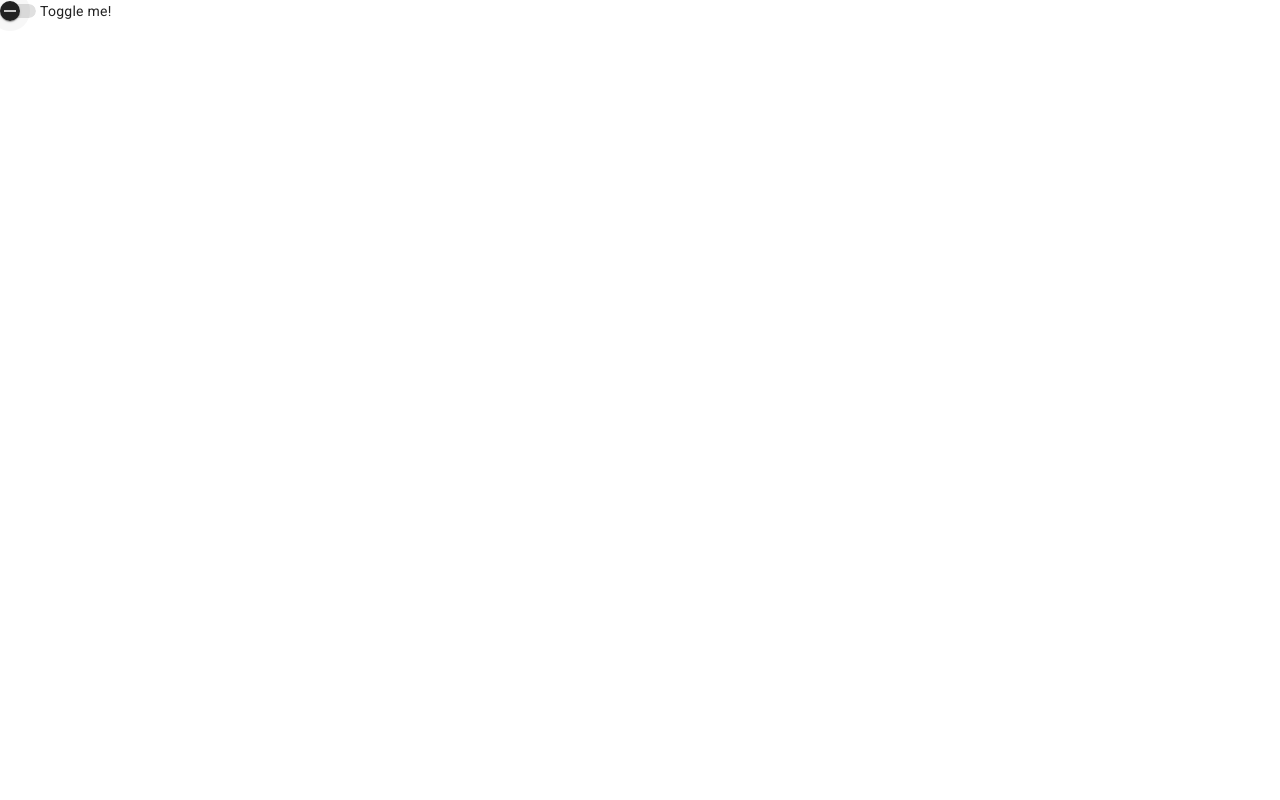
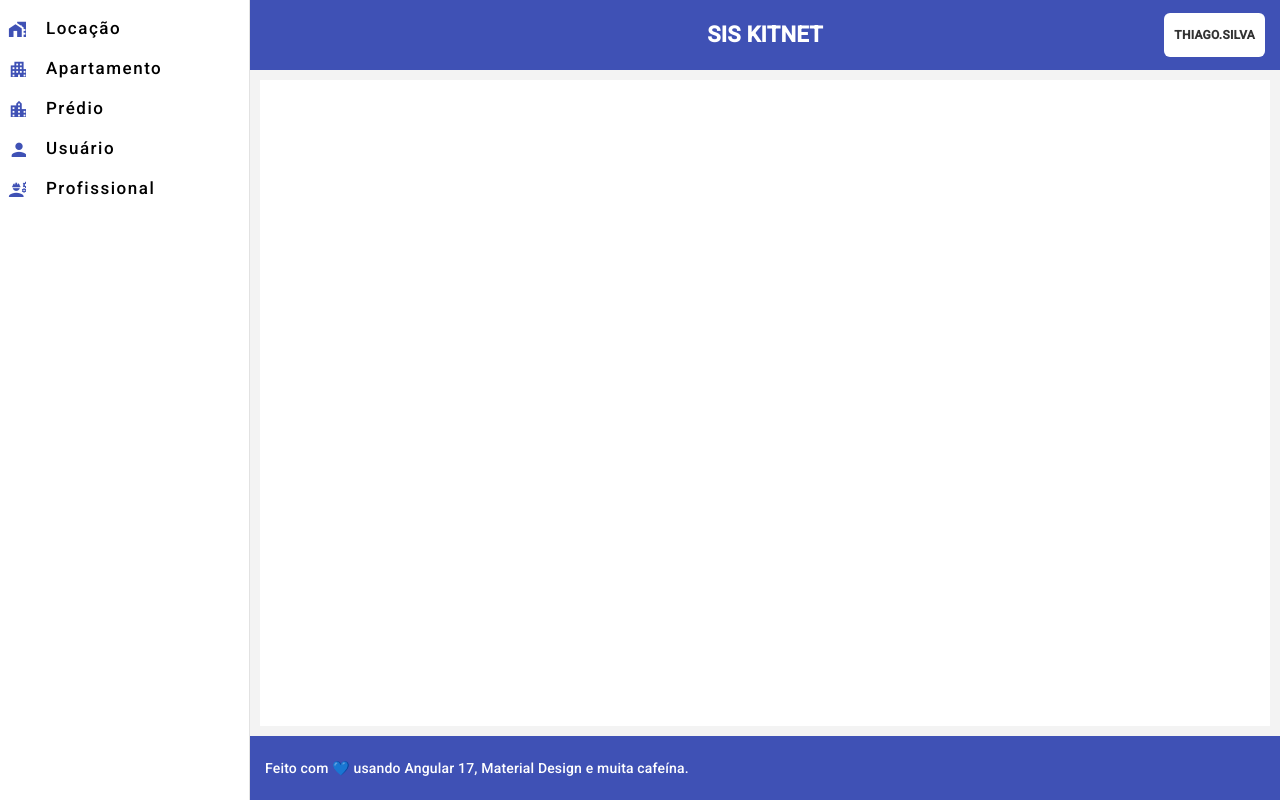
Before and after one commit to thiago-jv/SIS-KITNET-ANGULAR-17-MATERIAL-DESIGNER-17, an Angular app in the folder sis-kitnet/: page / in a window 1280 px wide. Built offline with nearby package versions, Linux system fonts and the light colour scheme.

Commit message:
feat: criando layout inicial

```diff
--- a/sis-kitnet/src/app/app.component.html
+++ b/sis-kitnet/src/app/app.component.html
@@ -1 +1,83 @@
-<mat-slide-toggle>Toggle me!</mat-slide-toggle>
+<mat-sidenav-container class="layout-container">
+
+  <!-- MENU LATERAL -->
+  <mat-sidenav
+    #sidenav
+    class="menu"
+    [mode]="isMobile ? 'over' : 'side'"
+    [opened]="!isMobile"
+  >
+    <div class="menu-content">
+
+      <button mat-button class="menu-item">
+        <mat-icon>home_work</mat-icon>
+        Locação
+      </button>
+
+      <button mat-button class="menu-item">
+        <mat-icon>apartment</mat-icon>
+        Apartamento
+      </button>
+
+      <button mat-button class="menu-item">
+        <mat-icon>location_city</mat-icon>
+        Prédio
+      </button>
+
+      <button mat-button class="menu-item">
+        <mat-icon>person</mat-icon>
+        Usuário
+      </button>
+
+      <button mat-button class="menu-item">
+        <mat-icon>engineering</mat-icon>
+        Profissional
+      </button>
+
+    </div>
+  </mat-sidenav>
+
+  <!-- CONTEÚDO PRINCIPAL -->
+  <mat-sidenav-content>
+
+    <!-- HEADER -->
+    <mat-toolbar class="header" color="primary">
+
+      <!-- Botão Hamburguer -->
+      @if (isMobile) {
+        <button
+          mat-icon-button
+          class="hamburger-box"
+          (click)="sidenav.toggle()"
+        >
+          <mat-icon>menu</mat-icon>
+        </button>
+      }
+
+      <!-- Título (centralizado — some no mobile quando o sidenav estiver aberto) -->
+      @if (!isMobile || !sidenav.opened) {
+        <span class="header-title">SIS KITNET</span>
+      }
+
+      <!-- Usuário -->
+      <div class="user-card">
+        <div class="user-info">
+          <div class="user-name">THIAGO.SILVA</div>
+        </div>
+      </div>
+
+    </mat-toolbar>
+
+    <!-- CONTEÚDO DA PÁGINA -->
+    <div class="content">
+      <router-outlet></router-outlet>
+    </div>
+
+    <!-- RODAPÉ -->
+    <mat-toolbar class="footer" color="primary">
+      Feito com 💙 usando Angular 17, Material Design e muita cafeína.
+    </mat-toolbar>
+
+  </mat-sidenav-content>
+
+</mat-sidenav-container>
--- a/sis-kitnet/src/app/app.component.scss
+++ b/sis-kitnet/src/app/app.component.scss
@@ -0,0 +1,99 @@
+/* CONTAINER */
+.layout-container {
+  height: 100vh;
+  background: #f3f3f3;
+  overflow: hidden;
+}
+
+/* MENU LATERAL */
+.menu {
+  width: 250px;
+  background: white;
+  border-right: 1px solid #e2e2e2;
+  border-radius: 0;
+}
+
+.menu-content {
+  display: flex;
+  flex-direction: column;
+  padding: 10px 0;
+  gap: 4px;
+}
+
+.menu-item {
+  width: 100%;
+  justify-content: flex-start;
+  padding: 12px 18px;
+  font-size: 17px;
+  gap: 12px;
+}
+
+.menu-item mat-icon {
+  font-size: 22px;
+  color: #3f51b5;
+}
+
+/* ÁREA PRINCIPAL */
+mat-sidenav-content {
+  display: flex;
+  flex-direction: column;
+  height: 100vh;
+  overflow: hidden;
+}
+
+/* HEADER */
+.header {
+  height: 70px;
+  display: flex;
+  align-items: center;
+  justify-content: center;
+  padding: 0 20px;
+  position: relative;
+}
+
+/* TÍTULO */
+.header-title {
+  font-size: 22px;
+  font-weight: bold;
+}
+
+/* HAMBURGUER */
+.hamburger-box {
+  position: absolute;
+  left: 15px;
+  top: 50%;
+  transform: translateY(-50%);
+}
+
+/* USER CARD */
+.user-card {
+  position: absolute;
+  right: 15px;
+  display: flex;
+  align-items: center;
+  padding: 6px 10px;
+  background: white;
+  border-radius: 6px;
+}
+
+.user-name {
+  font-size: 12px;
+  font-weight: bold;
+  color: #333;
+}
+
+/* CONTEÚDO */
+.content {
+  flex: 1;
+  background: white;
+  margin: 10px;
+  padding: 15px;
+  overflow-y: auto;
+}
+
+/* RODAPÉ */
+.footer {
+  padding: 15px;
+  text-align: center;
+  font-size: 14px;
+}
--- a/sis-kitnet/src/app/app.component.ts
+++ b/sis-kitnet/src/app/app.component.ts
@@ -1,14 +1,38 @@
 import { Component } from '@angular/core';
 import { RouterOutlet } from '@angular/router';
-import { MatSlideToggleModule } from '@angular/material/slide-toggle';
+
+import { BreakpointObserver } from '@angular/cdk/layout';
+
+import { CommonModule } from '@angular/common';
+
+import { MatSidenavModule } from '@angular/material/sidenav';
+import { MatToolbarModule } from '@angular/material/toolbar';
+import { MatIconModule } from '@angular/material/icon';
+import { MatButtonModule } from '@angular/material/button';
+import { MatMenuModule } from '@angular/material/menu';
 
 @Component({
   selector: 'app-root',
   standalone: true,
-  imports: [RouterOutlet, MatSlideToggleModule],
+  imports: [
+    CommonModule,
+    RouterOutlet,
+    MatSidenavModule,
+    MatToolbarModule,
+    MatIconModule,
+    MatButtonModule,
+    MatMenuModule,
+  ],
   templateUrl: './app.component.html',
   styleUrl: './app.component.scss'
 })
 export class AppComponent {
-  title = 'sis-kitnet';
+
+  isMobile = false;
+
+  constructor(private breakpoints: BreakpointObserver) {
+    this.breakpoints
+      .observe(['(max-width: 768px)'])
+      .subscribe(result => this.isMobile = result.matches);
+  }
 }
```
